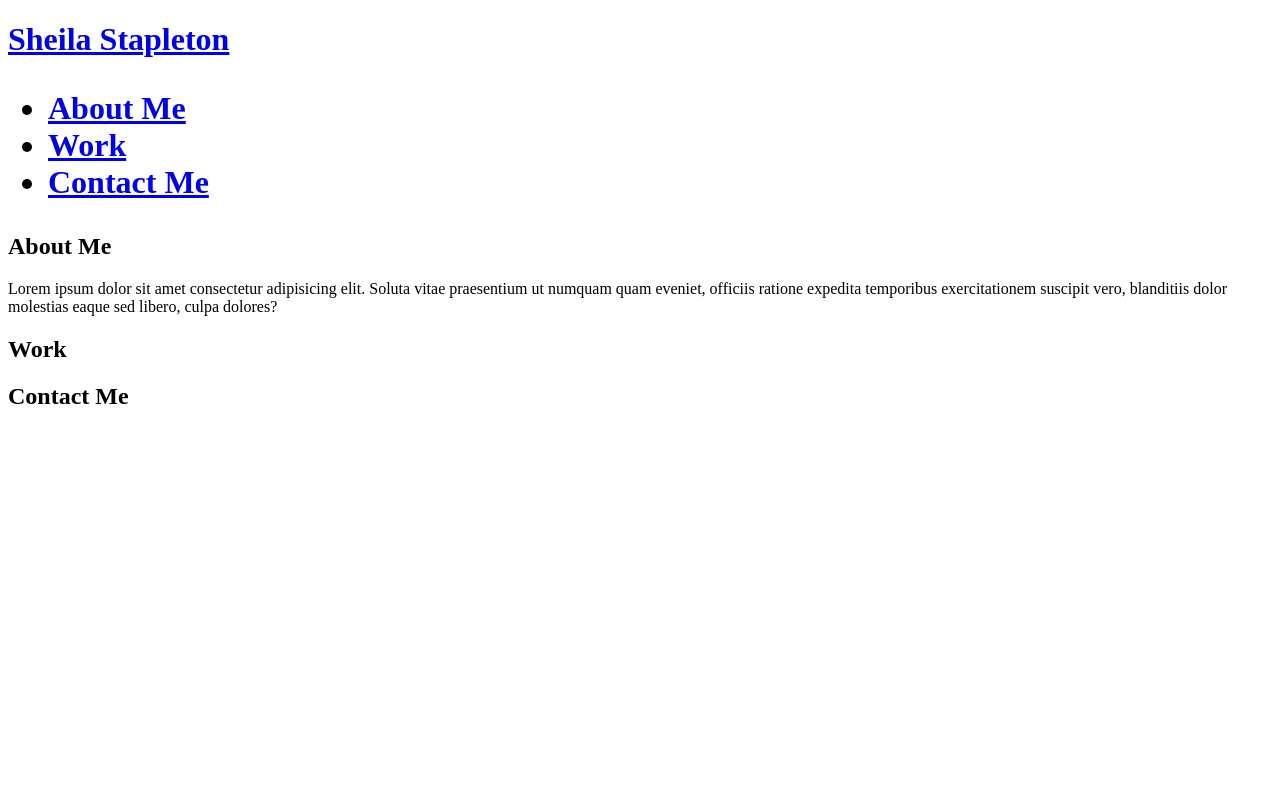
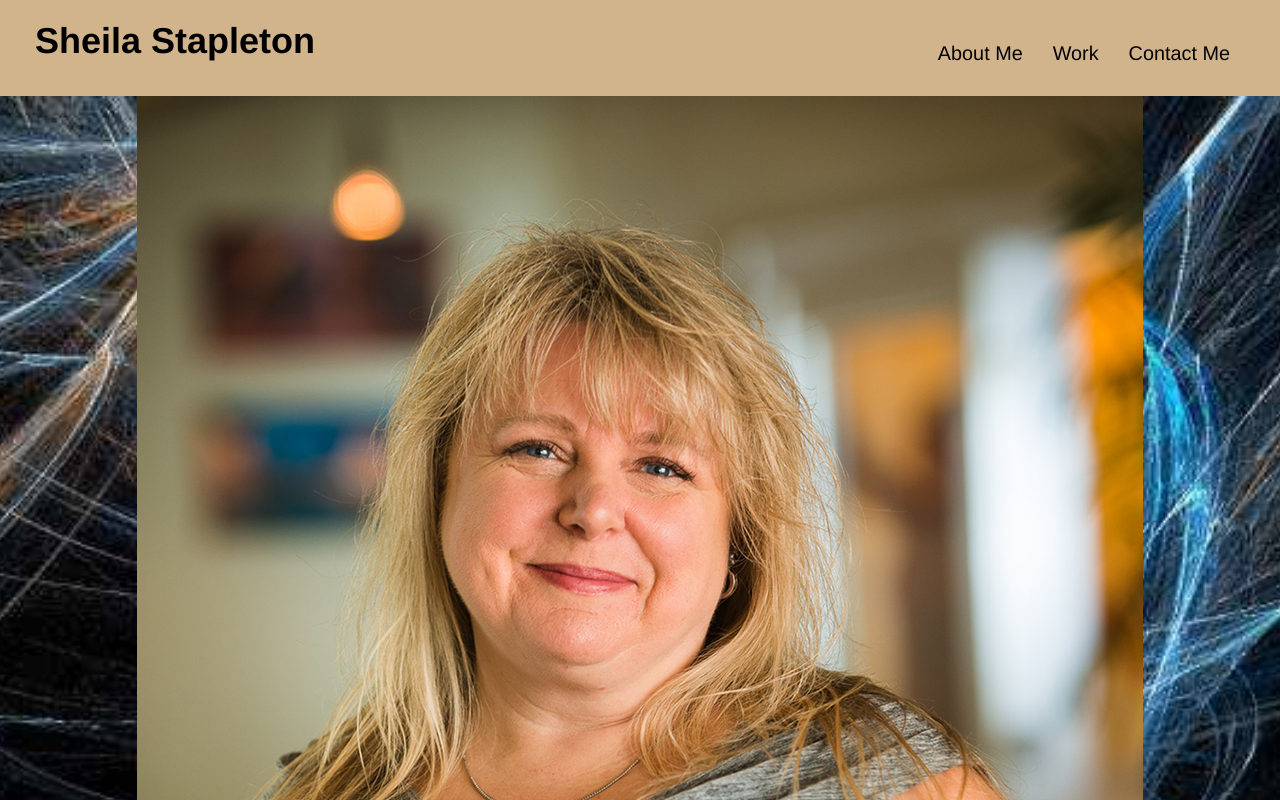
Before and after one commit to sas1300/challenge2, a plain HTML site: page index.html in a window 1280 px wide. Shown: the top 800 px of the page. Drawn offline with Linux system fonts and the light colour scheme.

Commit message:
header/hero

```diff
--- a/assets/css/style.css
+++ b/assets/css/style.css
@@ -0,0 +1,79 @@
+* {
+    margin: 0;
+    padding: 0;
+    box-sizing: border-box;
+}
+
+body {
+    color: black;
+    font-family: helvetica, arial sans-serif;
+}
+
+/* Header Styles */
+
+header {
+    padding: 20px 35px;
+    background-color:tan;
+    display: flex;
+    justify-content: space-between;
+    flex-wrap: wrap;
+}
+
+    header h1 {
+        font-weight: bold;
+        margin: 0;
+        font-size: 36px;
+        color: black;
+    }
+
+    header a {
+        text-decoration: none;
+        color: black;
+    }
+
+    header nav {
+        margin: 7px 0;
+    }
+
+    header nav ul {
+        display: flex;
+        flex-wrap: wrap;
+        justify-content: space-between;
+        align-items: center;
+        list-style: none;
+    }
+
+    header nav ul li a {
+        padding: 10px 15px;
+        font-weight: lighter;
+        font-size: 1.55vw;
+    }
+
+/* Header Styles End */
+
+/* Hero Styles Start */
+
+    .hero {
+        background-image: url("../images/fractals-070414-2yh.jpg");
+        background-size: cover;
+        background-position: center;
+        display: flex;
+        justify-content: center;
+        flex-wrap: wrap;
+        align-items: flex-start;
+    }
+
+
+    .hero-img {
+        width: 10%;
+    }
+
+
+/* Heror Styles End */
+
+/* About Me Styles Start */
+
+
+
+
+/* About Me Styles End */
--- a/index.html
+++ b/index.html
@@ -35,11 +35,24 @@
         </nav>
      </header>
 
+<!---Hero--->
+
+     <section class="hero">
+         <div class="hero-info">
+             <div class="hero-img">
+                <img src="./assets/images/profile pic.jpg" alt="Photo of Sheila Stapleton" />
+
+
+
+            </div>
+        </div>
+     </section>
+
 
  <!--About Me--->
 
      <section class="about-me">
-        <div>
+         <div>
             <h2>About Me</h2>
                 <p>
                     Lorem ipsum dolor sit amet consectetur adipisicing elit. Soluta vitae praesentium ut numquam quam eveniet, officiis ratione expedita temporibus exercitationem suscipit vero, blanditiis dolor molestias eaque sed libero, culpa dolores?
```
Also changed, not shown: assets/images/fractals-070414-2yh.jpg (added), assets/images/profile pic.jpg (added).
